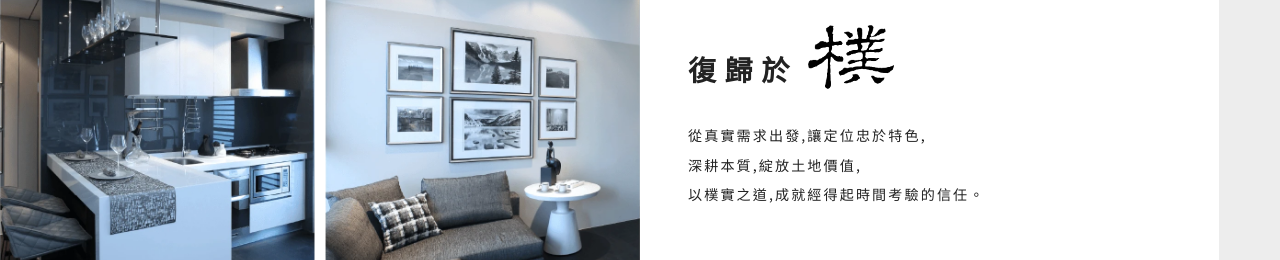
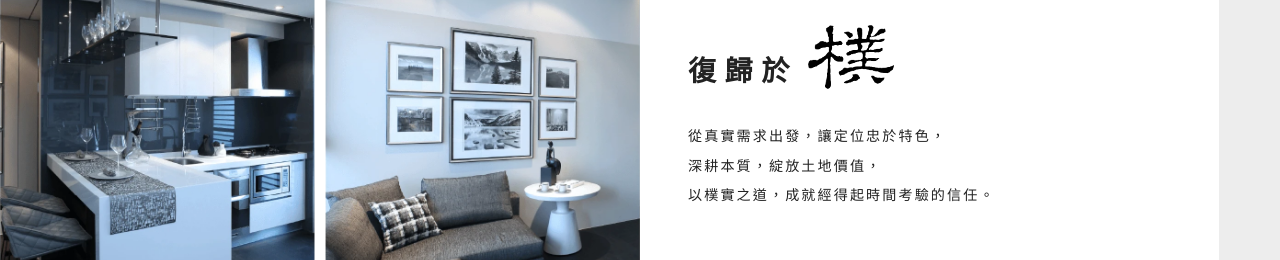
Before and after one commit to maimailu/tapu-site, a plain HTML site: page index.html in a window 1280 px wide. Shown: the part 1860-2120 px from the top of the page. Drawn offline with Linux system fonts and the light colour scheme; animation ran at ten frames a second.

Commit message:
標點符號全型

```diff
--- a/index.html
+++ b/index.html
@@ -100,9 +100,9 @@
         <div class="feature-text">
           <h3 class="feature-title"><span class="serif">復歸於</span><img class="glyph" src="image/glyph-pu.png" alt="樸">
           </h3>
-          <p>從真實需求出發,讓定位忠於特色,<br>
-            深耕本質,綻放土地價值,<br>
-            以樸實之道,成就經得起時間考驗的信任。</p>
+          <p>從真實需求出發，讓定位忠於特色，<br>
+            深耕本質，綻放土地價值，<br>
+            以樸實之道，成就經得起時間考驗的信任。</p>
 
         </div>
         <img class="feature-img" src="image/way-pinzhen.webp" alt="品臻璽" loading="lazy">
@@ -158,8 +158,8 @@
           <!-- 線上熱銷：點整條會在新分頁開啟西門翫官方網站（網址在 href，文字在 span，手指圖是 image/hand.png） -->
           <div class="achv-hot">
             <span class="achv-hot__tag">線上熱銷</span>
-            <a class="achv-hot__link" href="https://www.maizizi.vaserver.com/ximenwan/" target="_blank"
-              rel="noopener" aria-label="線上熱銷：2026 西門翫，前往官方網站（另開新分頁）">
+            <a class="achv-hot__link" href="https://www.maizizi.vaserver.com/ximenwan/" target="_blank" rel="noopener"
+              aria-label="線上熱銷：2026 西門翫，前往官方網站（另開新分頁）">
               <span>2026 西門翫 / 一眼就中 情定西門雙星</span>
               <i class="achv-hot__hand" aria-hidden="true"><img src="image/hand.png" alt="" width="38" height="40"></i>
             </a>
```
